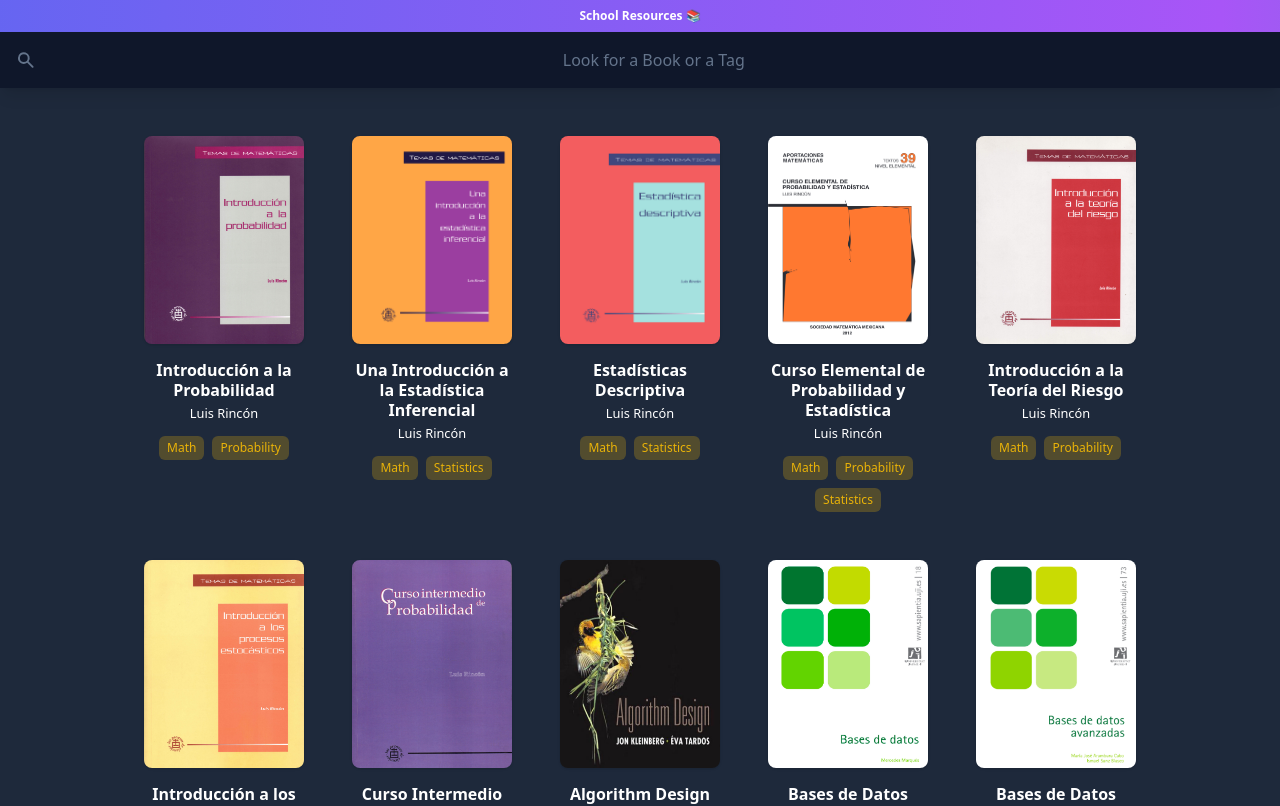
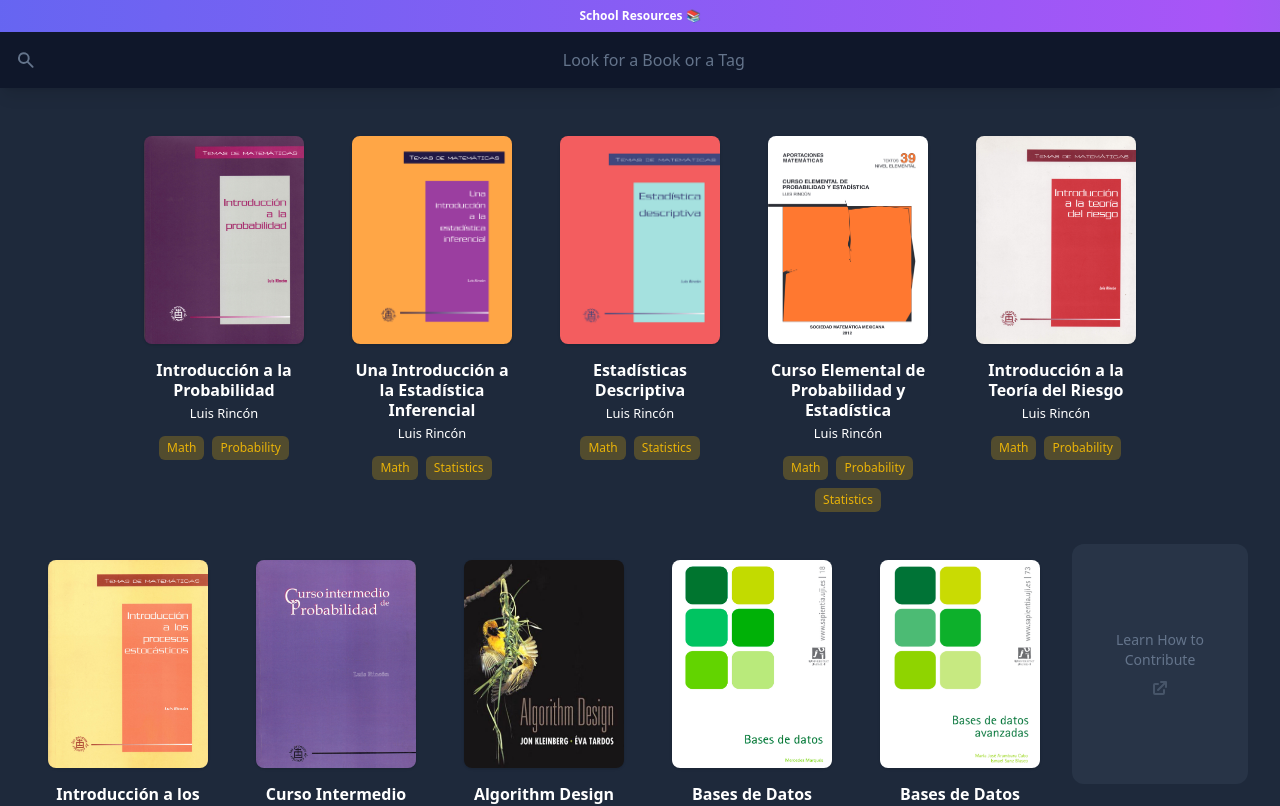
Before and after one commit to pjreyes05/schlib, a Next.js app: page / in a window 1280 px wide. Shown: the top 806 px of the page. Built offline with nearby package versions, Linux system fonts and the light colour scheme.

Commit message:
Add learn how-to contribute button

```diff
--- a/pages/index.tsx
+++ b/pages/index.tsx
@@ -1,7 +1,7 @@
 import { useState } from "react";
 import BOOKS from "../books";
 import Book from "../components/Book";
-import { SearchIcon } from "@heroicons/react/solid";
+import { SearchIcon, ExternalLinkIcon } from "@heroicons/react/solid";
 
 const IndexScreen = () => {
   const [filter, setFilter] = useState("");
@@ -58,6 +58,13 @@ const IndexScreen = () => {
             />
           );
         })}
+        <a
+          href="https://github.com/pjreyes05/schlib" target="_blank"
+          className="text-white text-center w-44 h-60 rounded-xl bg-slate-700/50 hover:bg-slate-600/50 flex flex-col justify-center items-center gap-2 box-content transition"
+        >
+          <p className="w-2/3 text-slate-500 text-sm font-medium">Learn How to Contribute</p>
+          <ExternalLinkIcon className="w-5 h-5 text-slate-600" />
+        </a>
       </main>
       <footer className="font-medium text-center w-full p-8 bg-slate-900">
         <small className="text-slate-500">
```
